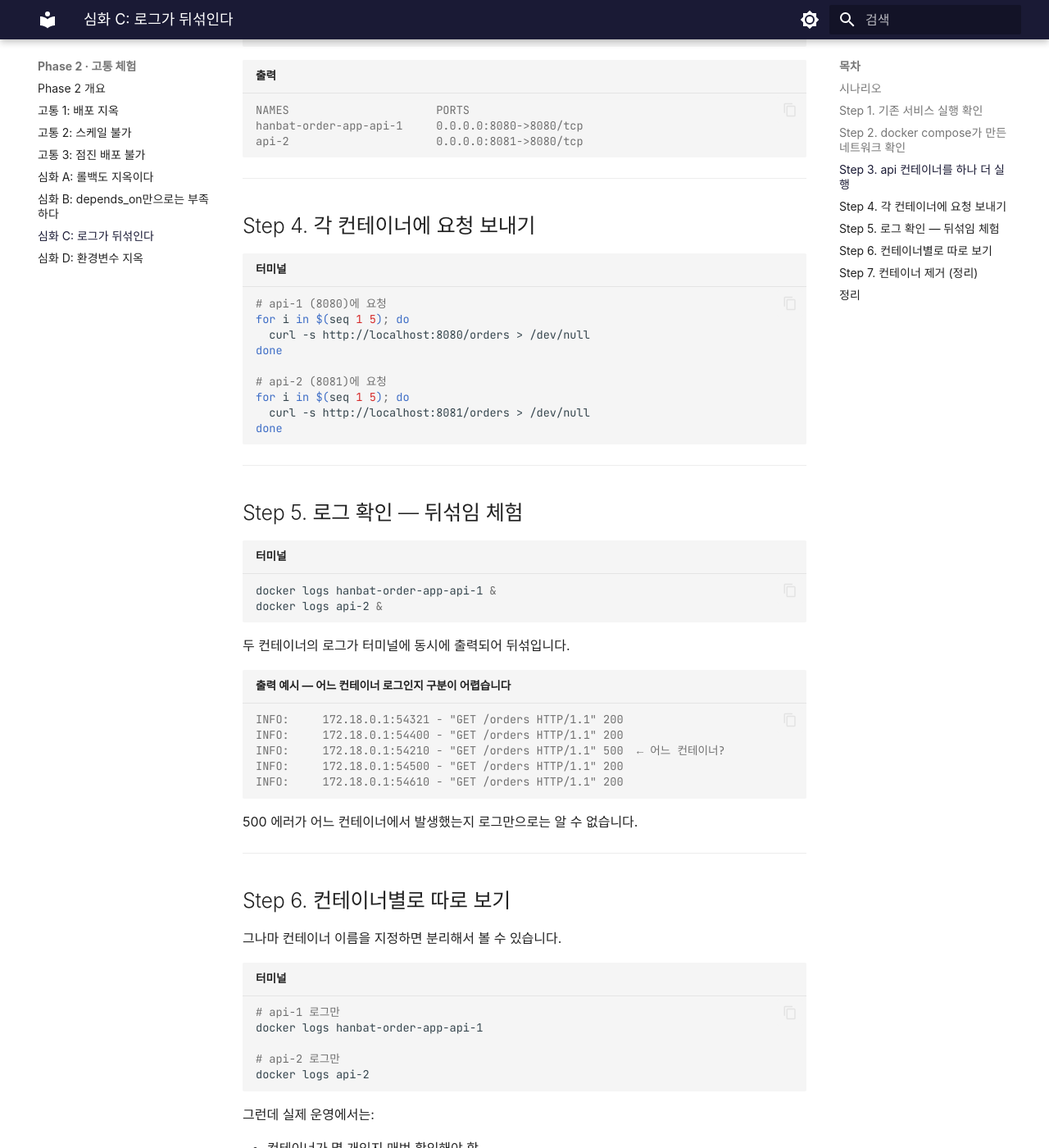
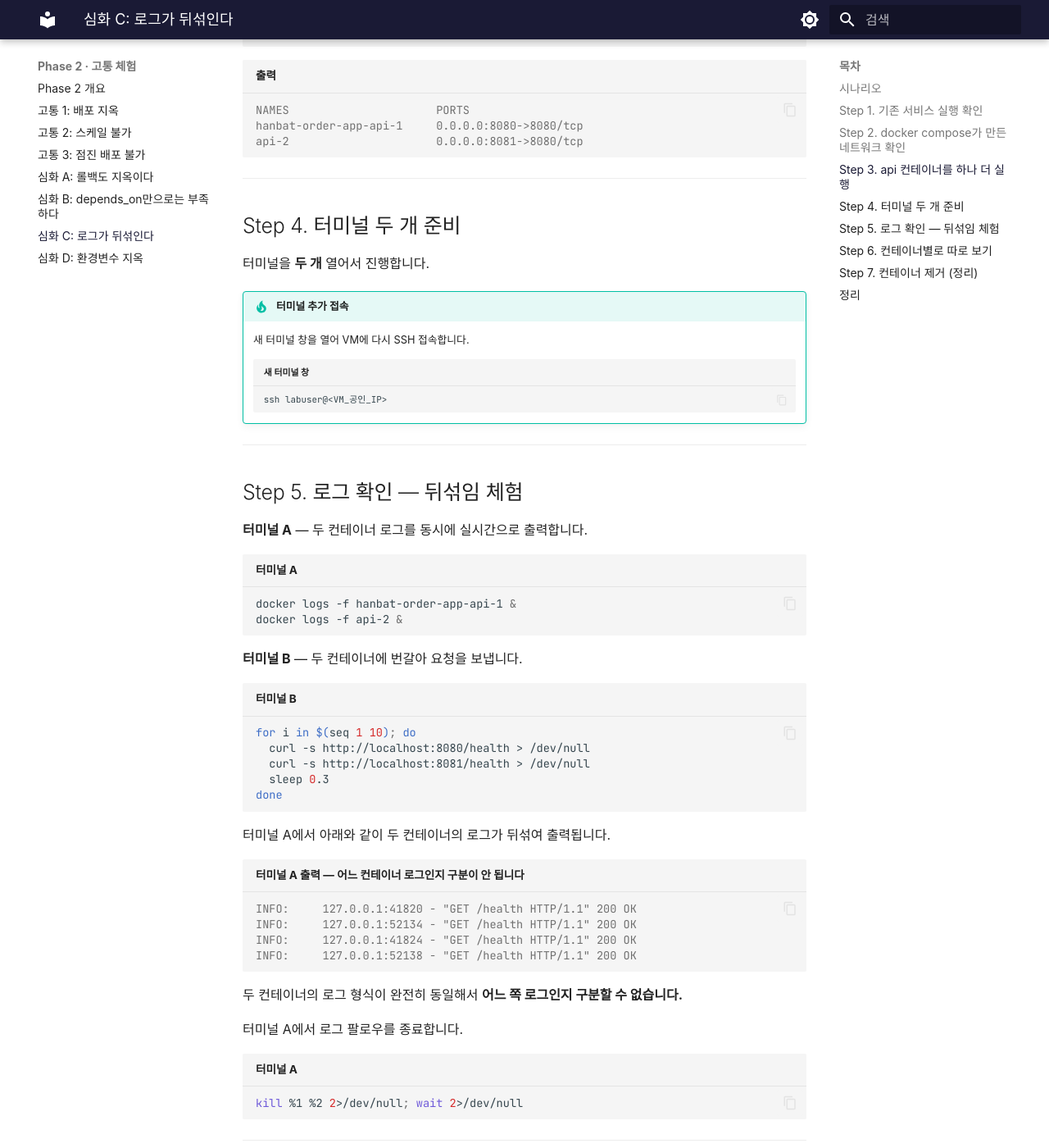
Before and after one commit to skilleat-labs/container-service-labs, an MkDocs documentation site: the page built from docs/phase-2/extra-c-log-chaos.md, in a window 1280 px wide and 1400 px high, scrolled down 1635 px. Shown: the whole window at 82% size. Built offline with MkDocs 1.6.1 and Material for MkDocs 9.7.7, drawn with Linux system fonts in a browser that asks for light colours; some web fonts are replaced; some of the changed text lies outside the part shown.

Commit message:
fix: extra-c 로그 뒤섞임 실습을 터미널 2개 + -f 실시간 방식으로 개선
Co-Authored-By: Claude Sonnet 4.6 <noreply@anthropic.com>

````diff
--- a/docs/phase-2/extra-c-log-chaos.md
+++ b/docs/phase-2/extra-c-log-chaos.md
@@ -73,46 +73,59 @@ api-2                      0.0.0.0:8081->8080/tcp
 
 ---
 
-## Step 4. 각 컨테이너에 요청 보내기
+## Step 4. 터미널 두 개 준비
 
-```bash title="터미널"
-# api-1 (8080)에 요청
-for i in $(seq 1 5); do
-  curl -s http://localhost:8080/orders > /dev/null
-done
+터미널을 **두 개** 열어서 진행합니다.
 
-# api-2 (8081)에 요청
-for i in $(seq 1 5); do
-  curl -s http://localhost:8081/orders > /dev/null
-done
-```
+!!! tip "터미널 추가 접속"
+    새 터미널 창을 열어 VM에 다시 SSH 접속합니다.
+    ```bash title="새 터미널 창"
+    ssh labuser@<VM_공인_IP>
+    ```
 
 ---
 
 ## Step 5. 로그 확인 — 뒤섞임 체험
 
-```bash title="터미널"
-docker logs hanbat-order-app-api-1 &
-docker logs api-2 &
+**터미널 A** — 두 컨테이너 로그를 동시에 실시간으로 출력합니다.
+
+```bash title="터미널 A"
+docker logs -f hanbat-order-app-api-1 &
+docker logs -f api-2 &
 ```
 
-두 컨테이너의 로그가 터미널에 동시에 출력되어 뒤섞입니다.
+**터미널 B** — 두 컨테이너에 번갈아 요청을 보냅니다.
 
-```console title="출력 예시 — 어느 컨테이너 로그인지 구분이 어렵습니다"
-INFO:     172.18.0.1:54321 - "GET /orders HTTP/1.1" 200
-INFO:     172.18.0.1:54400 - "GET /orders HTTP/1.1" 200
-INFO:     172.18.0.1:54210 - "GET /orders HTTP/1.1" 500  ← 어느 컨테이너?
-INFO:     172.18.0.1:54500 - "GET /orders HTTP/1.1" 200
-INFO:     172.18.0.1:54610 - "GET /orders HTTP/1.1" 200
+```bash title="터미널 B"
+for i in $(seq 1 10); do
+  curl -s http://localhost:8080/health > /dev/null
+  curl -s http://localhost:8081/health > /dev/null
+  sleep 0.3
+done
 ```
 
-500 에러가 어느 컨테이너에서 발생했는지 로그만으로는 알 수 없습니다.
+터미널 A에서 아래와 같이 두 컨테이너의 로그가 뒤섞여 출력됩니다.
+
+```console title="터미널 A 출력 — 어느 컨테이너 로그인지 구분이 안 됩니다"
+INFO:     127.0.0.1:41820 - "GET /health HTTP/1.1" 200 OK
+INFO:     127.0.0.1:52134 - "GET /health HTTP/1.1" 200 OK
+INFO:     127.0.0.1:41824 - "GET /health HTTP/1.1" 200 OK
+INFO:     127.0.0.1:52138 - "GET /health HTTP/1.1" 200 OK
+```
+
+두 컨테이너의 로그 형식이 완전히 동일해서 **어느 쪽 로그인지 구분할 수 없습니다.**
+
+터미널 A에서 로그 팔로우를 종료합니다.
+
+```bash title="터미널 A"
+kill %1 %2 2>/dev/null; wait 2>/dev/null
+```
 
 ---
 
 ## Step 6. 컨테이너별로 따로 보기
 
-그나마 컨테이너 이름을 지정하면 분리해서 볼 수 있습니다.
+그나마 컨테이너를 하나씩 지정하면 분리해서 볼 수 있습니다.
 
 ```bash title="터미널"
 # api-1 로그만
@@ -124,9 +137,9 @@ docker logs api-2
 
 그런데 실제 운영에서는:
 
-- 컨테이너가 몇 개인지 매번 확인해야 함
-- 각각 따로 열어봐야 함
-- 로그를 한 곳에 모아서 검색하는 기능이 없음
+- 컨테이너가 몇 개 떠있는지 매번 `docker ps`로 확인해야 함
+- 각각 따로 열어서 비교해야 함
+- 특정 에러를 검색하려면 컨테이너마다 `grep`을 반복해야 함
 
 <div class="pain-box">
 <div class="pain-box-title">🔥 컨테이너가 늘어날수록 로그 추적이 더 어려워집니다</div>
````
